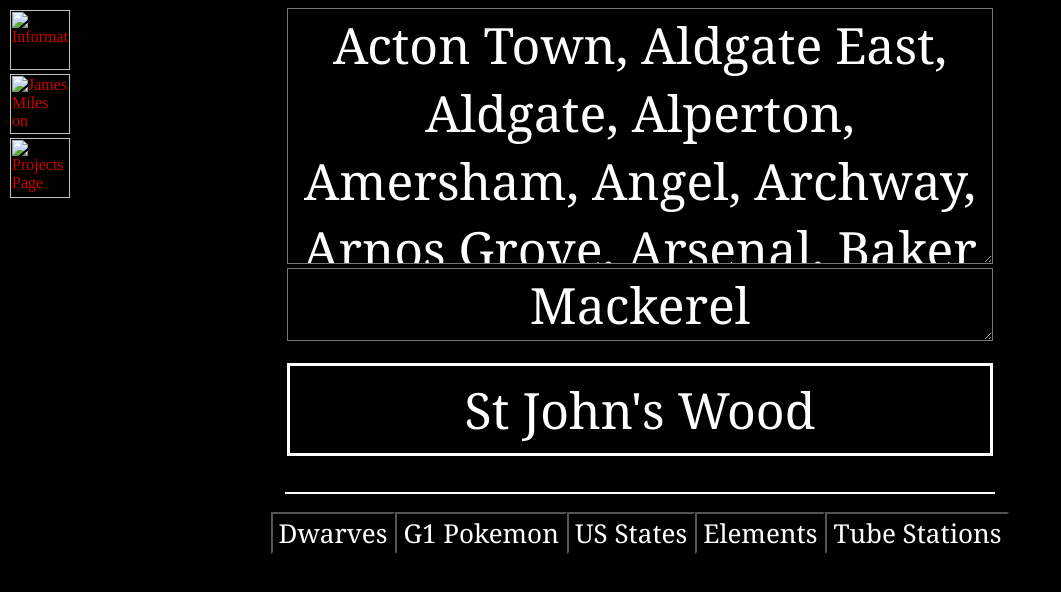
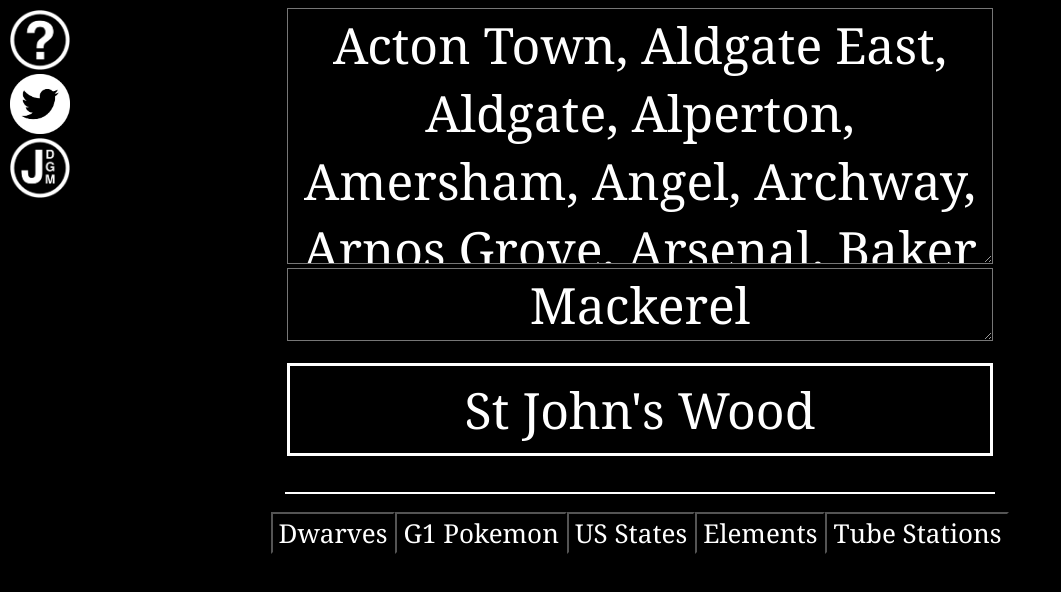
Before and after one commit to JDGMiles/mackerel, a plain HTML site: page index.html in a window 1280 px wide. Shown: the whole page, without its empty margins (0-1061 px from the left). Drawn offline with Linux system fonts and the light colour scheme.

Commit message:
added icons

```diff
--- a/index.html
+++ b/index.html
@@ -9,9 +9,9 @@
 
 	<table style="position:absolute; left:10px; top:10px; background-color:black;">
 		<td>
-			<a href="#popup1"><img title="Information" src="../jdgmiles.github.io/questionmark.png" style="width:60px; height:60px"></a><br>
-			<a href="https://twitter.com/jimdgmiles" target=blank_><img title="James Miles on Twitter" src="../jdgmiles.github.io/twitter.png" style="width:60px; height:60px"></a><br>
-			<a href="http://jdgmiles.github.io/" target="_blank"><img title="Projects Page" src="../jdgmiles.github.io/jdgm.png" style="width:60px; height:60px"></a>
+			<a href="#popup1"><img title="Information" src="questionmark.png" style="width:60px; height:60px"></a><br>
+			<a href="https://twitter.com/jimdgmiles" target=blank_><img title="James Miles on Twitter" src="twitter.png" style="width:60px; height:60px"></a><br>
+			<a href="http://jdgmiles.github.io/" target="_blank"><img title="Projects Page" src="jdgm.png" style="width:60px; height:60px"></a>
 		</td>
 	</table>
 
```
Also changed, not shown: jdgm.png (added), questionmark.png (added), twitter.png (added).
